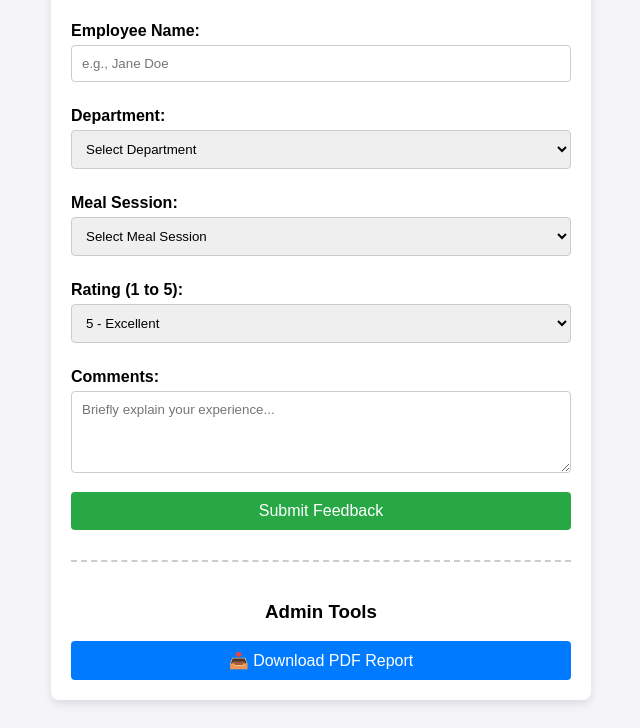
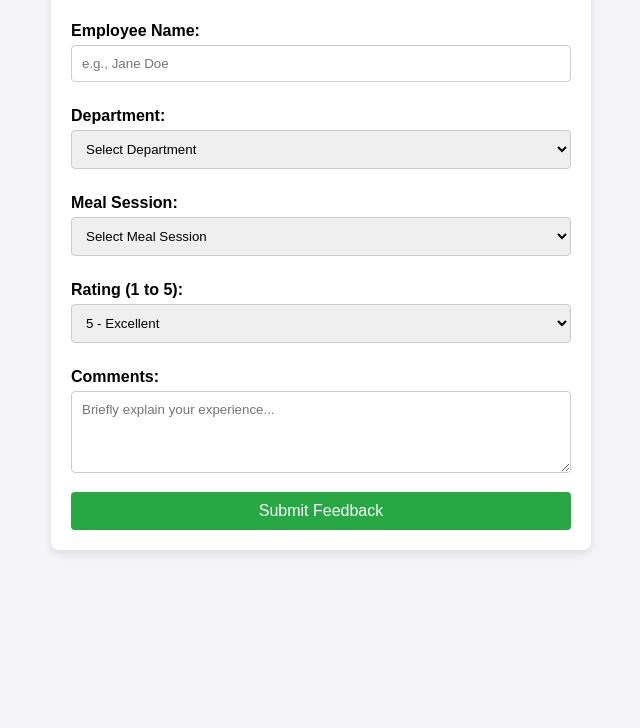
Before and after one commit to muuthu26-code/samovar-feedback, a website: page public/index.html in a window 1280 px wide. Shown: the part 141-869 px from the top of the page, without its empty margins (319-959 px from the left). After the commit the page ends 800 px from the top, so only its background shows below. Drawn offline with Linux system fonts and the light colour scheme.

Commit message:
Hide admin download button from public view

```diff
--- a/public/index.html
+++ b/public/index.html
@@ -22,9 +22,6 @@
         input, select, textarea { width: 100%; padding: 10px; margin-top: 5px; margin-bottom: 15px; border: 1px solid #ccc; border-radius: 4px; box-sizing: border-box; }
         button { width: 100%; padding: 10px; background-color: #28a745; color: white; border: none; border-radius: 4px; cursor: pointer; font-size: 16px; }
         button:hover { background-color: #218838; }
-        .admin-section { margin-top: 30px; padding-top: 20px; border-top: 2px dashed #ccc; text-align: center; }
-        .download-btn { background-color: #007bff; }
-        .download-btn:hover { background-color: #0056b3; }
     </style>
 </head>
 <body>
@@ -78,11 +75,6 @@
 
         <button type="submit">Submit Feedback</button>
     </form>
-
-    <div class="admin-section">
-        <h3>Admin Tools</h3>
-        <button class="download-btn" onclick="downloadReport()">📥 Download PDF Report</button>
-    </div>
 </div>
 
 <script>
@@ -108,10 +100,6 @@
             document.getElementById('feedbackForm').reset();
         }
     });
-
-    function downloadReport() {
-        window.location.href = '/api/report/pdf';
-    }
 </script>
 
 </body>
```
